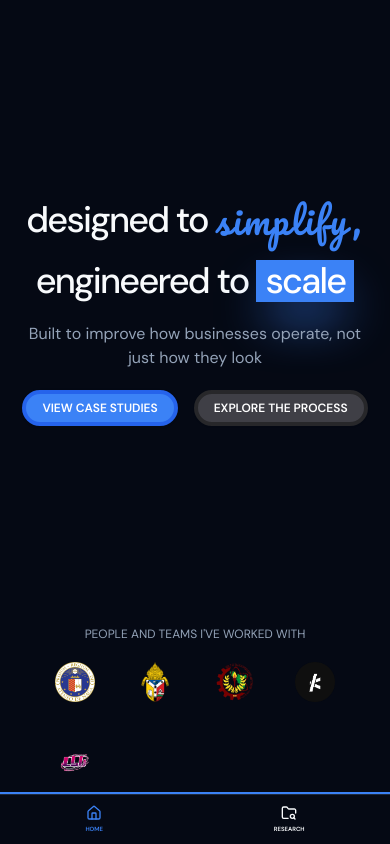
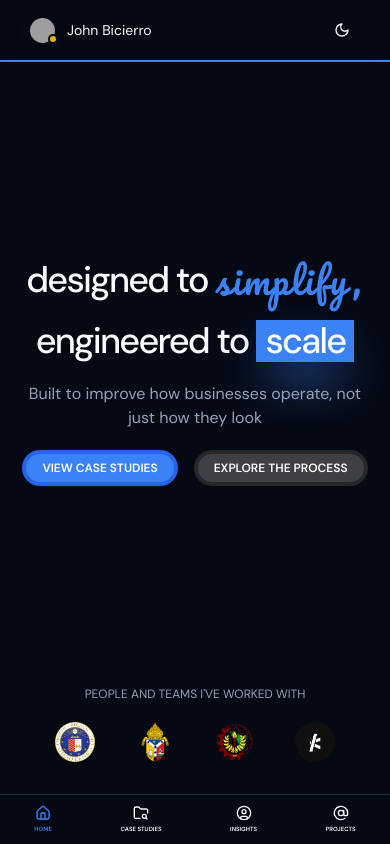
Before and after one commit to jkbicierro/next-portfolio, a Next.js app: page / in a window 390 px wide. Shown: the top 844 px of the page. Built offline with nearby package versions, Linux system fonts and the light colour scheme; grey boxes are pictures that could not be loaded.

Commit message:
refactor: update navbar structure and improve responsiveness

```diff
--- a/src/components/block/navbar.tsx
+++ b/src/components/block/navbar.tsx
@@ -10,9 +10,9 @@ import { ModeToggle } from "../buttons/mode-toggle";
 
 const navigation = [
   { name: "Home", href: "/", icon: <Home size={16} /> },
-  { name: "Research", href: "/research", icon: <FolderSearch size={16} /> },
-  // { name: "About", href: "/about", icon: <CircleUser size={16} /> },
-  // { name: "Contact", href: "/contact", icon: <AtSign size={16} /> },
+  { name: "Case Studies", href: "/studies", icon: <FolderSearch size={16} /> },
+  { name: "Insights", href: "/insights", icon: <CircleUser size={16} /> },
+  { name: "Projects", href: "/projects", icon: <AtSign size={16} /> },
 ];
 
 export function NavBar() {
@@ -21,8 +21,8 @@ export function NavBar() {
 
   return (
     <>
-      <div className="hidden lg:block">
-        <nav className="z-[999] backdrop-filter backdrop-blur-md px-[30px] fixed h-[60px] w-full flex items-center justify-around">
+      <div className="">
+        <nav className="z-[999] backdrop-filter backdrop-blur-md px-[30px] fixed h-[60px] w-full flex items-center justify-between lg:justify-around">
           <div className="flex items-center gap-3">
             <div className="absolute mt-[18px] ml-[18px] z-50 border-2 border-background bg-yellow-500 rounded-full h-[10px] w-[10px]"></div>
             <Avatar className="w-[25px] h-[25px]">
@@ -30,13 +30,14 @@ export function NavBar() {
                 src="https://github.com/jkbicierro.png"
                 alt="John Bicierro"
               />
-              <AvatarFallback>CN</AvatarFallback>
+              <AvatarFallback>JB</AvatarFallback>
             </Avatar>
 
             <span className="text-sm">John Bicierro</span>
           </div>
 
           <div className="flex items-center gap-8">
+            <div className="hidden lg:block">
               <ul className="text-zinc-400 flex gap-8 text-[12px] uppercase font-bold">
                 {navigation.map((item, index) => {
                   const isActive = pathname === item.href;
@@ -55,6 +56,8 @@ export function NavBar() {
                   );
                 })}
               </ul>
+            </div>
+
             <div className="flex gap-2">
               {/* <Button>
                 <Sparkles />
@@ -99,19 +102,6 @@ export function NavBar() {
             })}
           </ul>
         </nav>
-        <motion.div
-          id="scroll-indicator"
-          style={{
-            scaleX: scrollYProgress,
-            position: "fixed",
-            bottom: 50,
-            left: 0,
-            right: 0,
-            height: 2,
-            originX: 0,
-          }}
-          className="bg-blue-500 z-50"
-        />
       </div>
     </>
   );
```
Lines whose indentation alone changed are shown as unchanged.
